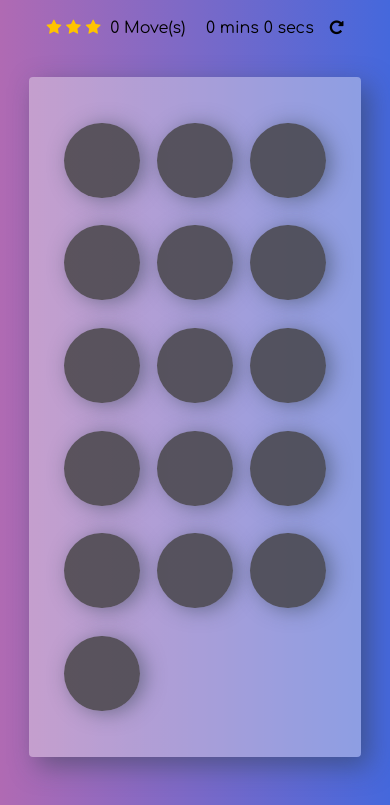
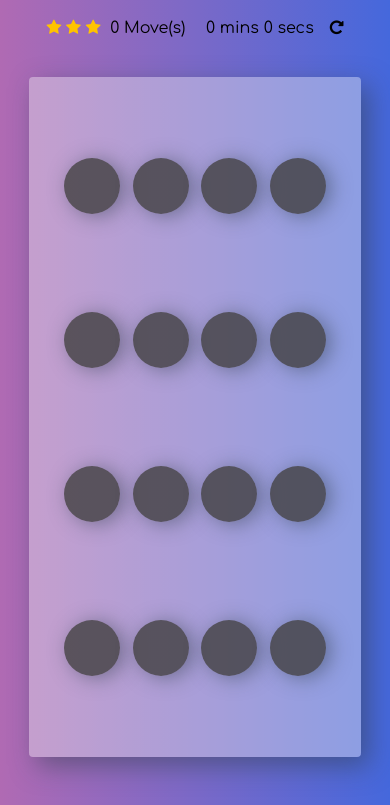
Before and after one commit to mechee55/memoryCardGame, a plain HTML site: page index.html in a window 390 px wide. Shown: the part 59-864 px from the top of the page. Drawn offline with Linux system fonts and the light colour scheme; a web font is replaced by a local one.

Commit message:
card sized changed for mobile

```diff
--- a/style.css
+++ b/style.css
@@ -292,13 +292,14 @@ body {
 /****** Media queries
 ***************************/
 
-@media (max-width: 430px) {
+@media only screen and (max-width: 430px) {
   .deck {
     width: 85%;
+    height: 100%;
   }
 
   .deck .card {
-    height: 4.7rem;
-    width: 4.7rem;
+    height: 3.5rem;
+    width: 3.5rem;
   }
 }
```
